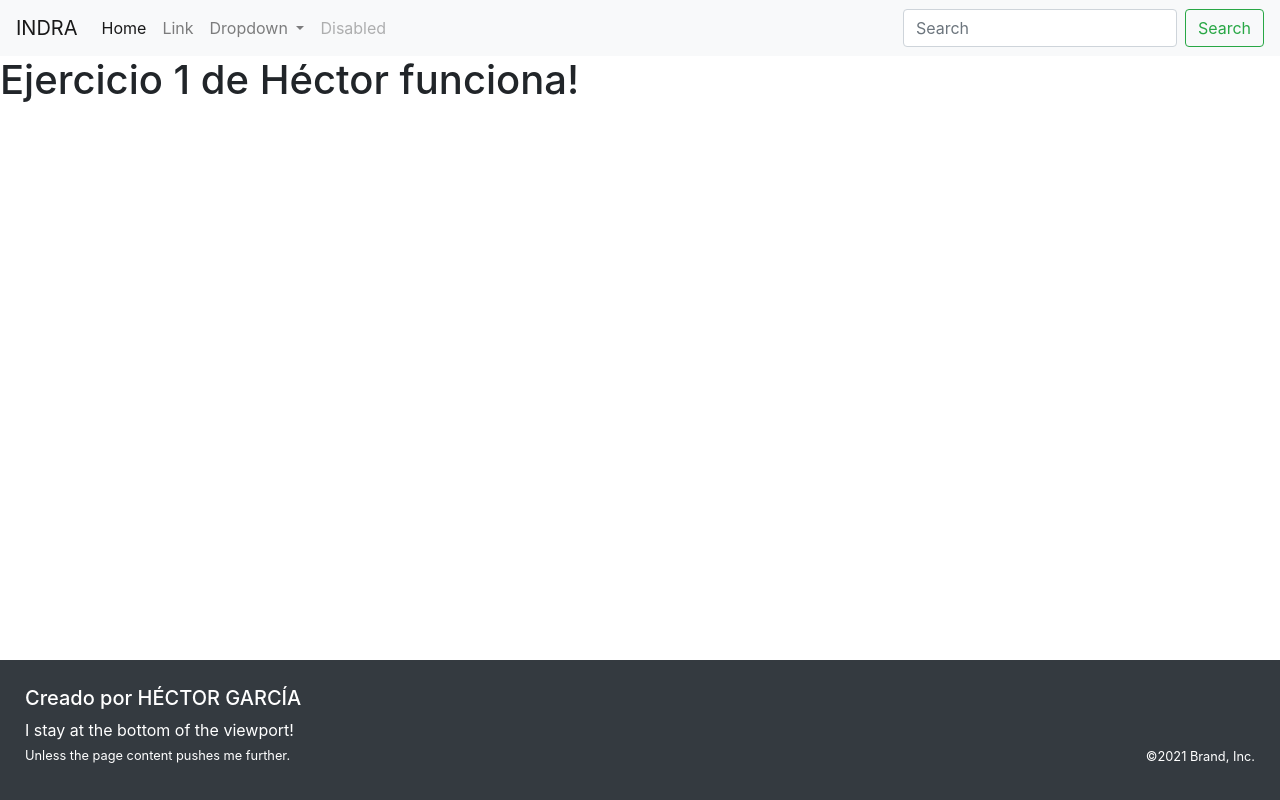
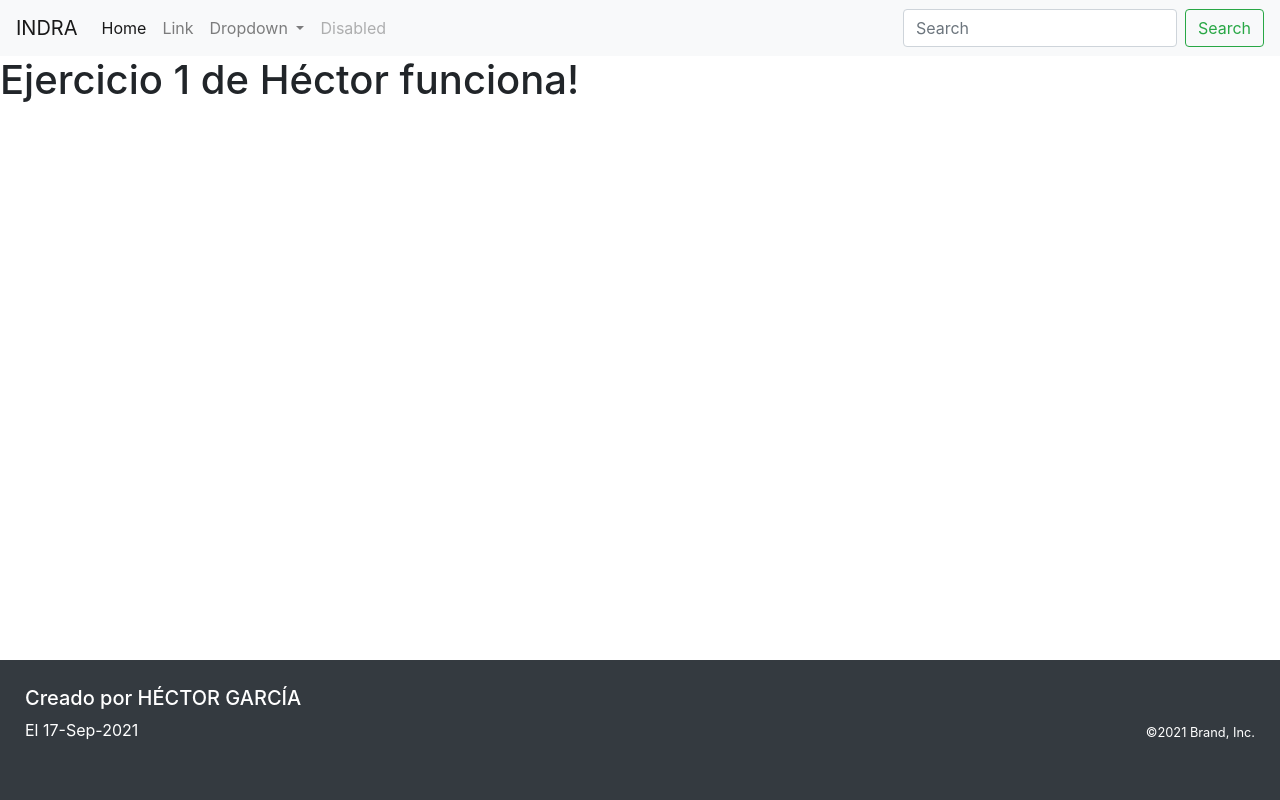
Before and after one commit to CAS-indra/ejercicio-hectorg, an Angular app: page / in a window 1280 px wide. Built offline with nearby package versions, Linux system fonts and the light colour scheme.

Commit message:
fecha de pie

```diff
--- a/src/app/layout/pie/pie.component.html
+++ b/src/app/layout/pie/pie.component.html
@@ -13,7 +13,7 @@
       <div class="col-md-3"></div>
     </div>
     <div class="row">
-      <div class="col-md-6">I stay at the bottom of the viewport! <span class="small"><br>Unless the page content pushes me further.</span></div>
+      <div class="col-md-6">El {{ fecha | date:'dd-MMM-YYYY' }}</div>
       <div class="col-md-3"></div>
       <div class="col-md-3 text-right small align-self-end">©2021 Brand, Inc.</div>
     </div>
--- a/src/index.html
+++ b/src/index.html
@@ -9,6 +9,7 @@
     <link rel="stylesheet" href="https://stackpath.bootstrapcdn.com/bootstrap/4.2.1/css/bootstrap.min.css" integrity="sha384-GJzZqFGwb1QTTN6wy59ffF1BuGJpLSa9DkKMp0DgiMDm4iYMj70gZWKYbI706tWS" crossorigin="anonymous">
     <script src="https://stackpath.bootstrapcdn.com/bootstrap/4.2.1/js/bootstrap.min.js" integrity="sha384-B0UglyR+jN6CkvvICOB2joaf5I4l3gm9GU6Hc1og6Ls7i6U/mkkaduKaBhlAXv9k" crossorigin="anonymous"></script>
   </head>
+
   <body class="h-100">
     <app-root class="d-flex flex-column h-100"></app-root>
   </body>
```
Lines whose indentation alone changed are shown as unchanged.
